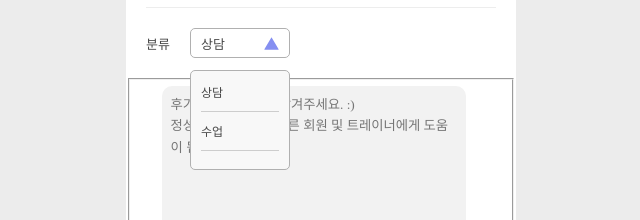
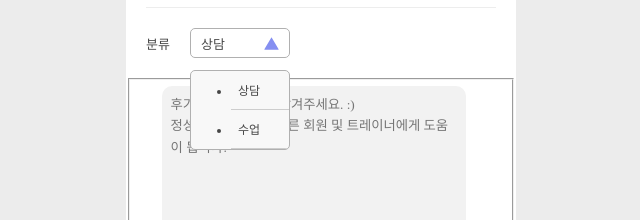
Before and after one commit to ktmihs/bodyBuddy, a Next.js app: page /review in a window 1280 px wide. Both pictures are taken after a click on the button "상담". Shown: the part 270-490 px from the top of the page, without its empty margins (319-959 px from the left). Built offline with nearby package versions, Linux system fonts and the light colour scheme; a web font is replaced by a local one; what emotion-reset would draw is missing.

Commit message:
feat : #27 Add city and district select component
- add city and district select component

```diff
--- a/components/common/select/index.tsx
+++ b/components/common/select/index.tsx
@@ -1,15 +1,23 @@
 import Image from 'next/image';
-import { useState } from 'react';
-import { StyledSelect, StyledSelectUl, StyledSelectWrapper } from './styledSelect';
+import { useEffect, useState } from 'react';
+import {
+  StyledBack,
+  StyledCityDistrictSelect,
+  StyledSelect,
+  StyledSelectUl,
+  StyledSelectWrapper,
+} from './styledSelect';
 
 import selectTriangle from '@assets/common/selectTriangle.svg';
 import selectTriangleClose from '@assets/common/selectTriangleClose.svg';
+import { city, district } from '@data';
 
 export const Select = ({
   currentSelectedData,
   selectData,
   selectWidth,
   onSetCurrentSelected,
+  isDisabled = false,
 }: SelectProps) => {
   const [isListOpen, setIsListOpen] = useState(false);
 
@@ -28,17 +36,23 @@ export const Select = ({
     setIsListOpen(false);
   };
 
+  const setListOpenFalse = () => {
+    setIsListOpen(false);
+  };
+
   return (
+    <>
+      {isListOpen ? <StyledBack onClick={setListOpenFalse} /> : <></>}
       <StyledSelectWrapper>
         <StyledSelect onClick={onSetIsListOpen} width={selectWidth}>
           <span>{currentSelectedData}</span>
-        {isListOpen ? (
+          {isListOpen && !isDisabled ? (
             <Image src={selectTriangleClose} alt="옵션 닫기" width="15px" height="15px" />
           ) : (
             <Image src={selectTriangle} alt="옵션 열기" width="15px" height="15px" />
           )}
         </StyledSelect>
-      {isListOpen ? (
+        {isListOpen && !isDisabled ? (
           <StyledSelectUl width={selectWidth}>
             {selectData.map((data) => (
               <li key={data} data-id={data} onClick={onClickCurrentSelected}>
@@ -50,5 +64,31 @@ export const Select = ({
           <></>
         )}
       </StyledSelectWrapper>
+    </>
   );
 };
+
+export const CityAndDistrictSelect = ({
+  cityInfo,
+  onSetCityInfo,
+  districtInfo,
+  onSetDistrictInfo,
+}: CityDistrictSelectProps) => {
+  return (
+    <StyledCityDistrictSelect>
+      <Select
+        currentSelectedData={cityInfo}
+        onSetCurrentSelected={onSetCityInfo}
+        selectData={city}
+        selectWidth={100}
+      />
+      <Select
+        currentSelectedData={districtInfo}
+        onSetCurrentSelected={onSetDistrictInfo}
+        selectData={cityInfo === '시/군' ? [] : district[cityInfo]}
+        selectWidth={150}
+        isDisabled={cityInfo === '시/군' ? true : false}
+      />
+    </StyledCityDistrictSelect>
+  );
+};
--- a/components/common/select/styledSelect.ts
+++ b/components/common/select/styledSelect.ts
@@ -1,5 +1,12 @@
 import styled from '@emotion/styled';
 
+export const StyledBack = styled.div`
+  position: absolute;
+  right: 0;
+  top: 0;
+  width: 100%;
+  height: 100%;
+`;
 export const StyledSelectWrapper = styled.span`
   position: relative;
 `;
@@ -26,17 +33,29 @@ export const StyledSelectUl = styled.ul<{ width: number }>`
   background-color: #f8f8f8;
   box-sizing: border-box;
   width: ${({ width }) => width}px;
-  height: 100px;
+  max-height: 100px;
   overflow: auto;
-  padding: 2px 10px;
   font-size: 12px;
   border: 1px solid #b0b0b0;
   border-radius: 5px;
   position: absolute;
 
   li {
-    padding: 10px 0;
+    padding: 10px 7px;
     border-bottom: 1px solid ${({ theme }) => theme.lineGray};
     cursor: pointer;
   }
+
+  li:hover {
+    background-color: ${({ theme }) => theme.purple};
+    color: white;
+  }
 `;
+
+export const StyledCityDistrictSelect = styled.div`
+  display: flex;
+
+  span:first-of-type {
+    margin-right: 10px;
+  }
+`;
```
Also changed, not shown: components/common/select/select.d.ts (+8 -0 lines). Lines whose indentation alone changed are shown as unchanged.
